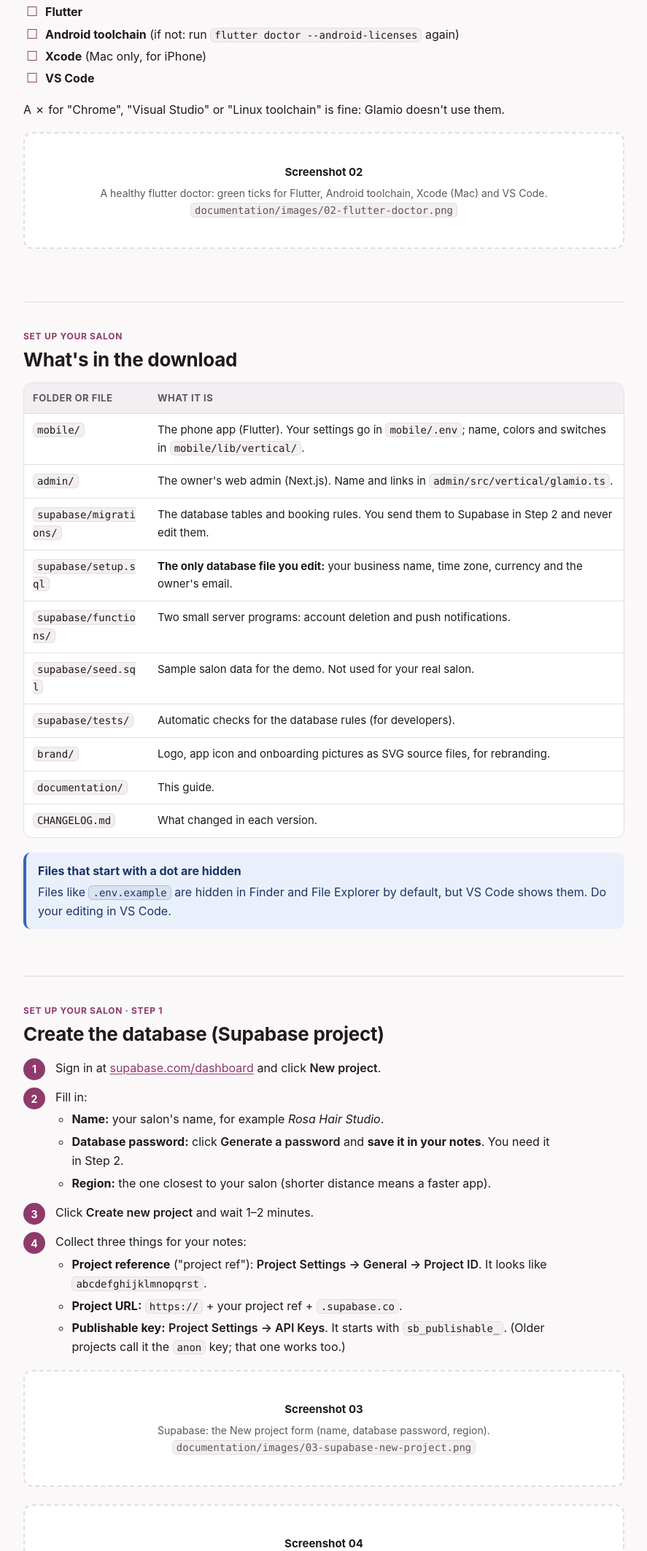
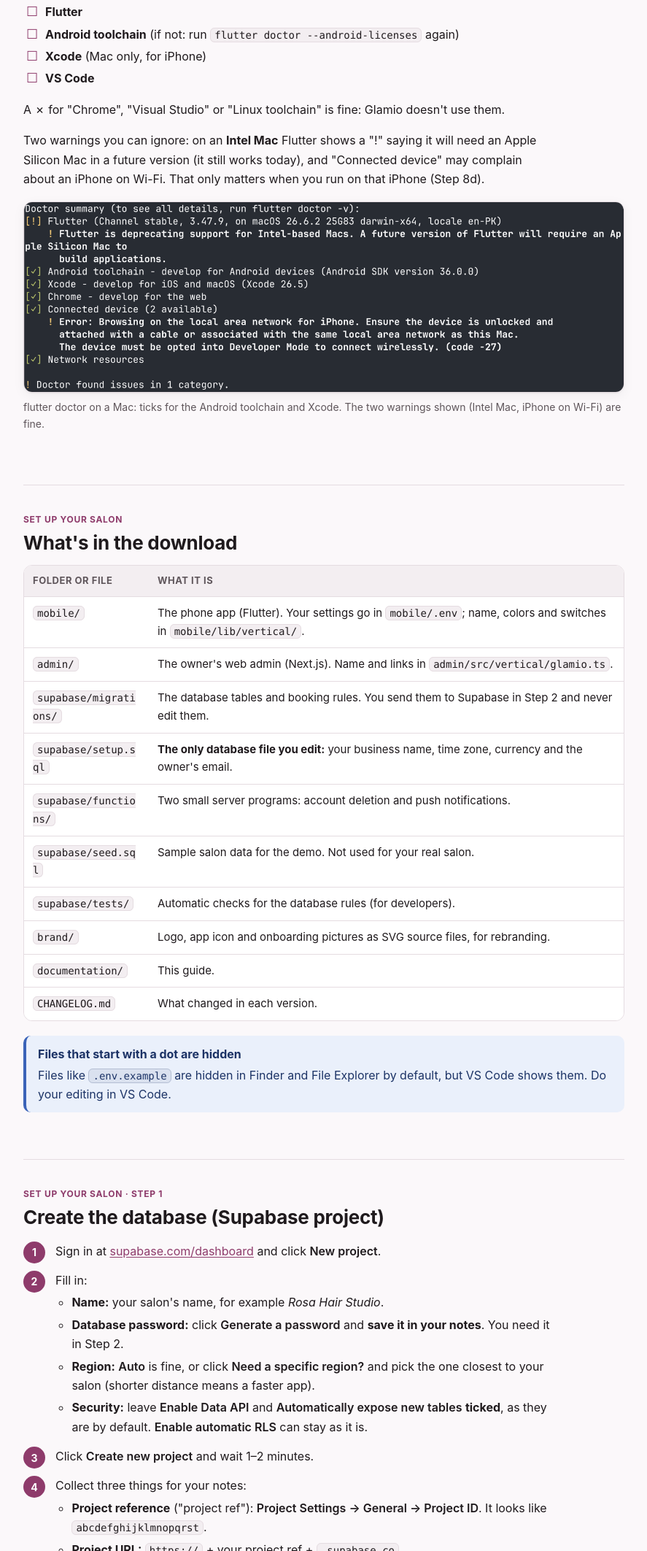
Before and after one commit to alchemifyspace/apps, a plain HTML site: page glamio/docs/index.html in a window 1280 px wide. Shown: the part 9875-12000 px from the top of the page at 73% size, without its empty margins (306-1193 px from the left). Drawn offline with Linux system fonts and the light colour scheme.

Commit message:
Docs sync: screenshots 02, 03 and Supabase security note
Co-Authored-By: Claude Opus 5.5 <noreply@anthropic.com>

```diff
--- a/glamio/docs/index.html
+++ b/glamio/docs/index.html
@@ -572,7 +572,8 @@ supabase --version</code></pre></div>
     <li><strong>VS Code</strong></li>
   </ul>
   <p>A ✗ for "Chrome", "Visual Studio" or "Linux toolchain" is fine: Glamio doesn't use them.</p>
-  <figure class="shot" data-file="images/02-flutter-doctor.png" data-caption="A healthy flutter doctor: green ticks for Flutter, Android toolchain, Xcode (Mac) and VS Code."></figure>
+  <p>Two warnings you can ignore: on an <strong>Intel Mac</strong> Flutter shows a "!" saying it will need an Apple Silicon Mac in a future version (it still works today), and "Connected device" may complain about an iPhone on Wi-Fi. That only matters when you run on that iPhone (Step 8d).</p>
+  <figure class="shot" data-file="images/02-flutter-doctor.png" data-caption="flutter doctor on a Mac: ticks for the Android toolchain and Xcode. The two warnings shown (Intel Mac, iPhone on Wi-Fi) are fine."></figure>
 </section>
 
 <!-- ======================================================= -->
@@ -608,7 +609,8 @@ supabase --version</code></pre></div>
       <ul>
         <li><strong>Name:</strong> your salon's name, for example <em>Rosa Hair Studio</em>.</li>
         <li><strong>Database password:</strong> click <span class="ui">Generate a password</span> and <strong>save it in your notes</strong>. You need it in Step 2.</li>
-        <li><strong>Region:</strong> the one closest to your salon (shorter distance means a faster app).</li>
+        <li><strong>Region:</strong> <span class="ui">Auto</span> is fine, or click <span class="ui">Need a specific region?</span> and pick the one closest to your salon (shorter distance means a faster app).</li>
+        <li><strong>Security:</strong> leave <span class="ui">Enable Data API</span> and <span class="ui">Automatically expose new tables</span> <strong>ticked</strong>, as they are by default. <span class="ui">Enable automatic RLS</span> can stay as it is.</li>
       </ul></li>
     <li>Click <span class="ui">Create new project</span> and wait 1–2 minutes.</li>
     <li>Collect three things for your notes:
@@ -618,7 +620,9 @@ supabase --version</code></pre></div>
         <li><strong>Publishable key:</strong> <span class="ui">Project Settings → API Keys</span>. It starts with <code>sb_publishable_</code>. (Older projects call it the <code>anon</code> key; that one works too.)</li>
       </ul></li>
   </ol>
-  <figure class="shot" data-file="images/03-supabase-new-project.png" data-caption="Supabase: the New project form (name, database password, region)."></figure>
+  <div class="callout warn"><strong class="title">Keep "Automatically expose new tables" ticked</strong>
+    Supabase suggests unticking it, but Glamio's app and web admin need it: without it every screen fails with "permission denied". Your data stays protected, because Glamio switches on row-level security for every table and its tests check that no one can see another person's data.</div>
+  <figure class="shot" data-file="images/03-supabase-new-project.png" data-caption="Supabase: the New project form. Name, generated password, region, and both Data API boxes ticked."></figure>
   <figure class="shot" data-file="images/04-supabase-api-keys.png" data-caption="Supabase: Project Settings → API Keys, with the publishable key to copy."></figure>
   <div class="callout stop"><strong class="title">Never share the "secret" or "service_role" key</strong>
     The same page also shows a <strong>secret</strong> key. Glamio never needs it in the app or the web admin. Anyone who has it can read and change everything in your database.</div>
@@ -1159,6 +1163,9 @@ storeFile=/Users/you/upload-keystore.jks</code></pre></div>
   <span class="kicker">Help</span>
   <h2>Troubleshooting</h2>
 
+  <h4>Every screen says "permission denied for table …"</h4>
+  <p>The project was created with <span class="ui">Automatically expose new tables</span> unticked (Step 1). The safe fix is a new Supabase project with that box ticked, then Steps 2–5 again (about 15 minutes). Don't try to fix it by granting access by hand: Glamio deliberately limits which columns people can change (for example, nobody can change their own role), and a broad grant would remove that protection.</p>
+
   <h4>The app shows "Setup needed — Missing keys"</h4>
   <p><code>mobile/.env</code> is missing or incomplete, or the app was started without it. Check the three required lines, and start with <code>flutter run --dart-define-from-file=.env</code> from inside the <code>mobile</code> folder.</p>
 
```
Also changed, not shown: glamio/docs/images/02-flutter-doctor.png (added), glamio/docs/images/03-supabase-new-project.png (added).
